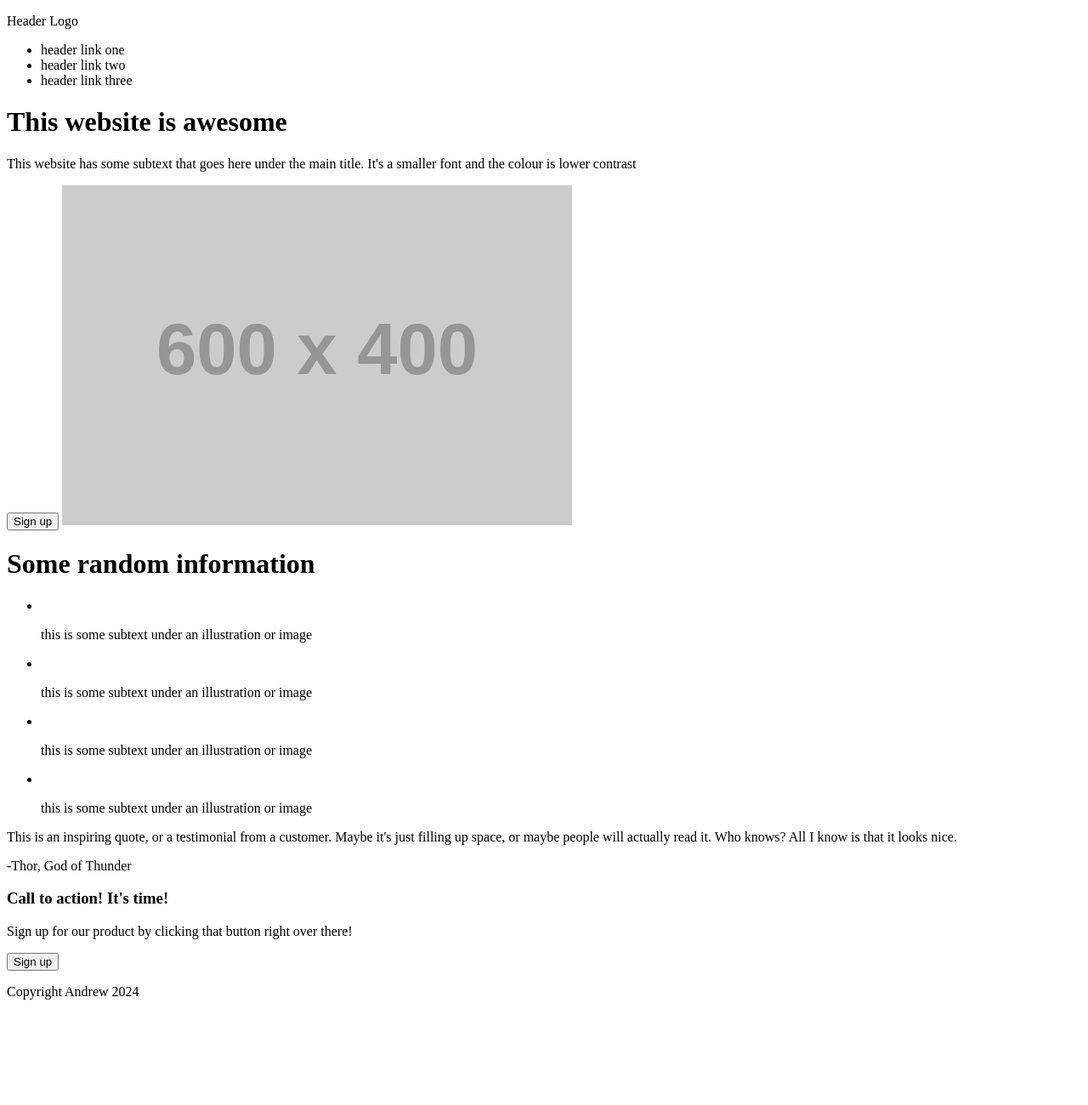
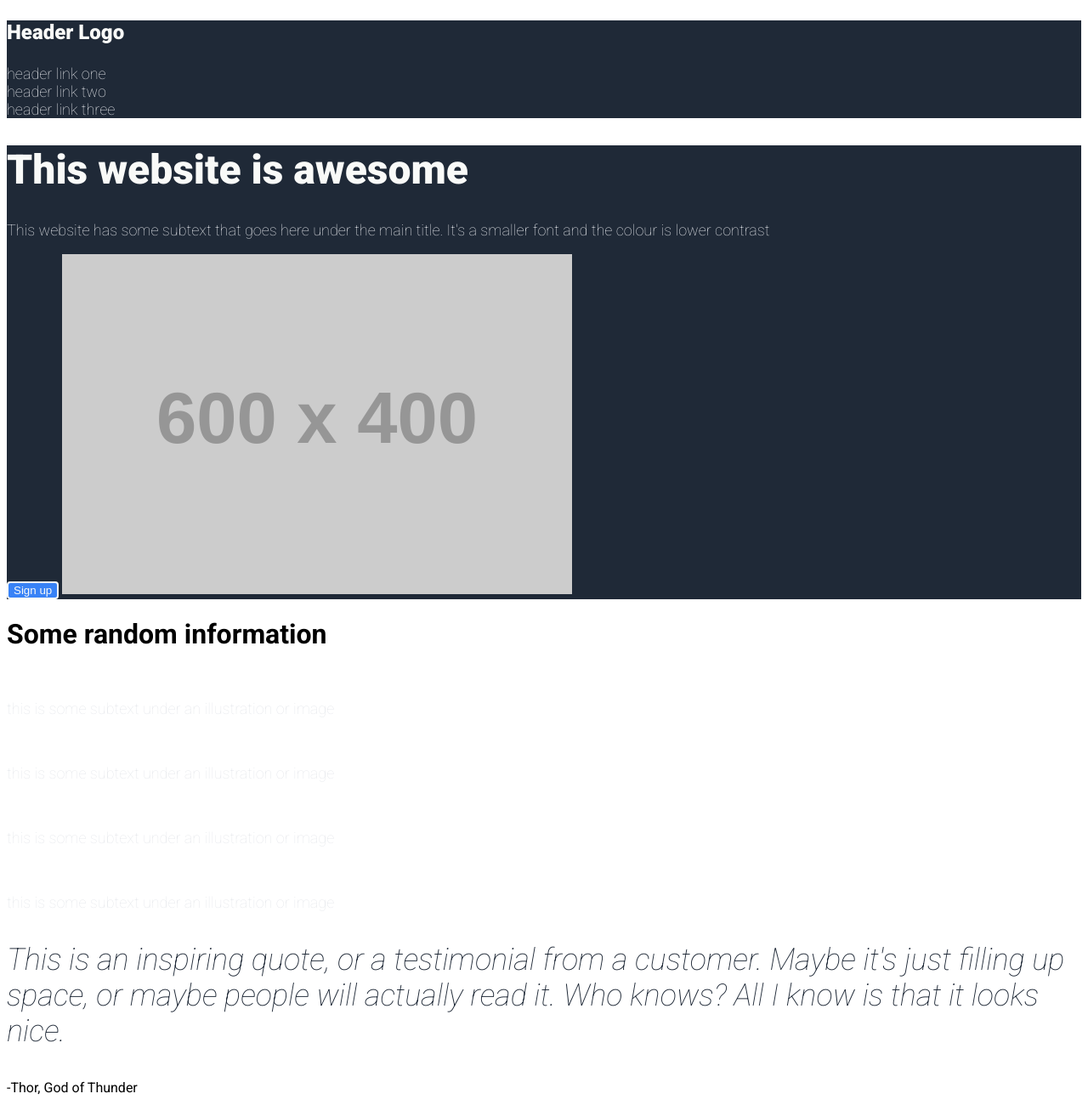
Before and after one commit to riezong/dev-works, a plain HTML site: page index.html in a window 1280 px wide. Shown: the top 1300 px of the page at 85% size. Before the commit the page ends 1192 px from the top, so only its background shows below. Drawn offline with Linux system fonts and the light colour scheme; placeholder pictures from the web are drawn by us.

Commit message:
Set up preliminary stylesheet

```diff
--- a/index.html
+++ b/index.html
@@ -4,12 +4,15 @@
     <meta charset="UTF-8">
     <meta name="viewport" content="width=device-width, initial-scale=1.0">
     <link rel="stylesheet" href="style.css">
+    <link rel="preconnect" href="https://fonts.googleapis.com">
+    <link rel="preconnect" href="https://fonts.gstatic.com" crossorigin>
+    <link href="https://fonts.googleapis.com/css2?family=Roboto:ital,wght@0,100;0,300;0,400;0,500;0,700;0,900;1,100;1,300;1,400;1,500;1,700;1,900&display=swap" rel="stylesheet">
     <title>Document</title>
 </head>
 <body>
 
-    <div class="header">
-        <p>Header Logo</p>
+    <div class="header dark-blue">
+        <p class="logo">Header Logo</p>
         <ul>
             <li>header link one</li>
             <li>header link two</li>
@@ -19,30 +22,30 @@
 
     <div class="content">
 
-        <div class="section 1">
-            <h1>This website is awesome</h1>
-            <p>This website has some subtext that goes here under the main title. It's a smaller font and the colour is lower contrast</p>
+        <div class="section1 dark-blue">
+            <h1 class="hero-main">This website is awesome</h1>
+            <p class="subtext">This website has some subtext that goes here under the main title. It's a smaller font and the colour is lower contrast</p>
             <button type="button">Sign up</button>
             <img src="https://placehold.co/600x400" alt="this is a placeholder for an image">
         </div>
 
-        <div class="section 2">
+        <div class="section2">
             <h1>Some random information</h1>
             <ul>
-                <li><img src="" alt=""><p>this is some subtext under an illustration or image</p></li>
-                <li><img src="" alt=""><p>this is some subtext under an illustration or image</p></li>
-                <li><img src="" alt=""><p>this is some subtext under an illustration or image</p></li>
-                <li><img src="" alt=""><p>this is some subtext under an illustration or image</p></li>
+                <li><img src="" alt=""><p class="subtext">this is some subtext under an illustration or image</p></li>
+                <li><img src="" alt=""><p class="subtext">this is some subtext under an illustration or image</p></li>
+                <li><img src="" alt=""><p class="subtext">this is some subtext under an illustration or image</p></li>
+                <li><img src="" alt=""><p class="subtext">this is some subtext under an illustration or image</p></li>
             </ul>
         </div>
 
-        <div class="section 3">
-            <p class="pull-quote">This is an inspiring quote, or a testimonial from a customer. Maybe it's just filling up space, or maybe people will actually read it. Who knows? All I know is that it looks nice.</p>
+        <div class="section3">
+            <p class="quote">This is an inspiring quote, or a testimonial from a customer. Maybe it's just filling up space, or maybe people will actually read it. Who knows? All I know is that it looks nice.</p>
             <p class="caption">-Thor, God of Thunder</p>
         </div>
 
-        <div class="section 4">
-            <div class="cta">
+        <div class="section4">
+            <div class="cta blue">
                 <h3>Call to action! It's time!</h3>
                 <p>Sign up for our product by clicking that button right over there!</p>
                 <button type="button">Sign up</button>
@@ -51,7 +54,7 @@
 
     </div>
 
-    <div class="footer">
+    <div class="footer dark-blue">
         <p>Copyright Andrew 2024</p>
     </div>
 
--- a/style.css
+++ b/style.css
@@ -0,0 +1,64 @@
+body {
+    font-family: Roboto, sans-serif;
+}
+
+.dark-blue {
+    background-color: #1f2937;
+}
+
+.hero-main {
+    font-size: 48px;
+    color: #f9faf8;
+    font-weight: 900;
+}
+
+.subtext {
+    font-size: 18px;
+    color: #e5e7eb;
+    font-weight: 100;
+}
+
+.logo {
+    font-size: 24px;
+    color: #f9faf8;
+    font-weight: 900;
+}
+
+ul {
+    list-style: none;
+    padding: 0;
+}
+
+.header li {
+    font-size: 18px;
+    color: #e5e7eb;
+    font-weight: 100;
+}
+
+button {
+    color: #f9faf8;
+    background-color: #3882f6;
+    border: 2px solid #f9faf8;
+    border-radius: 4px;
+}
+
+.blue {
+    background-color: #3882f6;
+}
+
+.info-header {
+    font-size: 36px;
+    color: #1f2937;
+    font-weight: 900;
+}
+
+.grey {
+    background-color: #e5e7eb;
+}
+
+.quote {
+    font-size: 36px;
+    color: #1f2937;
+    font-weight: 100;
+    font-style: italic;
+}
```
